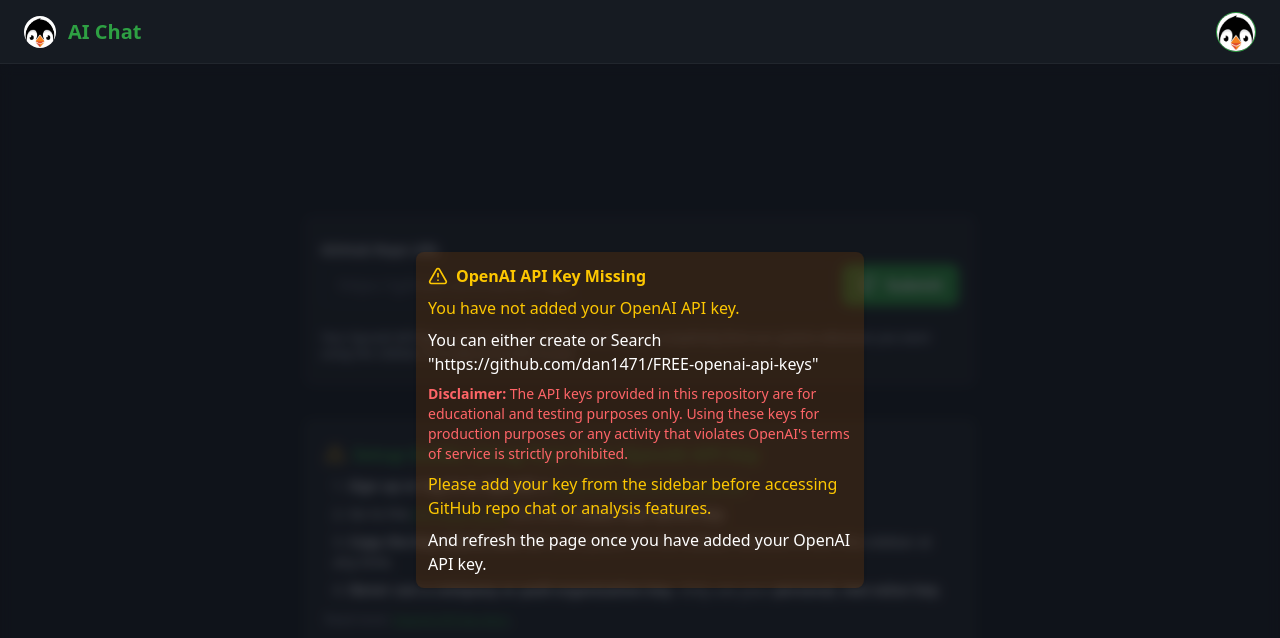
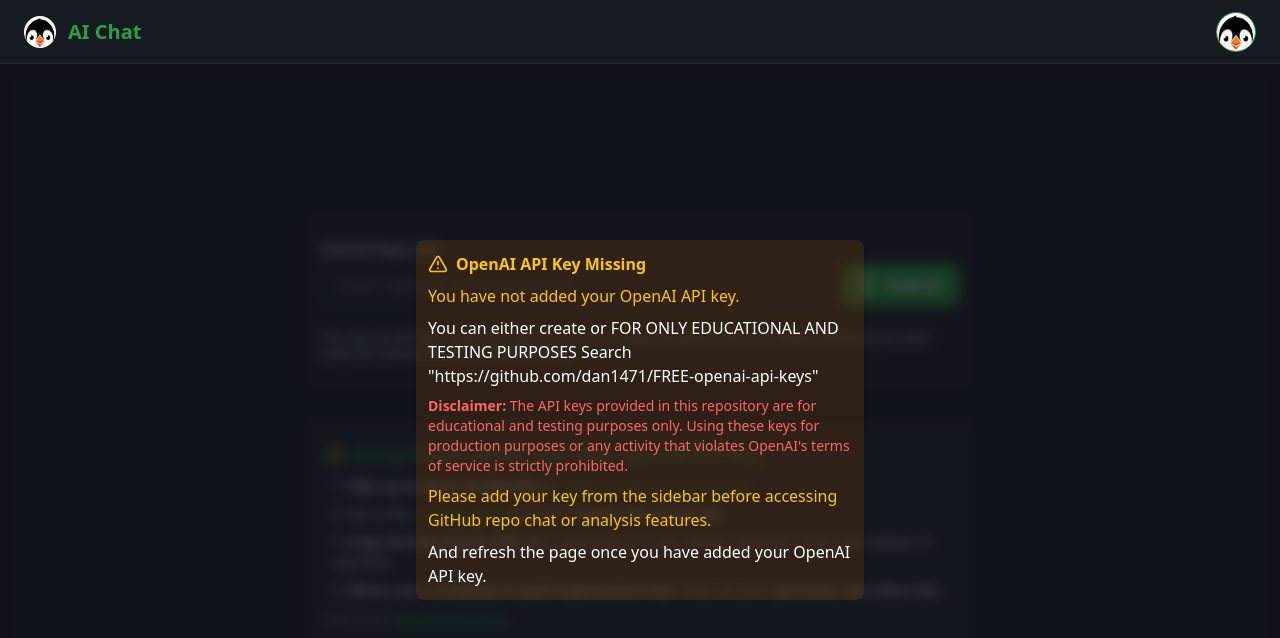
Before and after one commit to ATOMworkplace/gitRAG, a React (Vite) app in the folder frontend/: page /ai in a window 1280 px wide. Shown: the top 638 px of the page. Built offline with nearby package versions, Linux system fonts and the light colour scheme; no server answers.

Commit message:
Update ApiKeyWarning.jsx

```diff
--- a/frontend/src/components/ApiKeyWarning.jsx
+++ b/frontend/src/components/ApiKeyWarning.jsx
@@ -9,7 +9,7 @@
         <span className="font-semibold">OpenAI API Key Missing</span>
       </div>
       <p>You have not added your OpenAI API key.</p>
-      <p className="text-white">You can either create or Search "https://github.com/dan1471/FREE-openai-api-keys" </p>
+      <p className="text-white">You can either create or FOR ONLY EDUCATIONAL AND TESTING PURPOSES Search "https://github.com/dan1471/FREE-openai-api-keys" </p>
       <p className="text-red-400 text-sm">
         <span className="font-bold">Disclaimer:</span> The API keys provided in this repository are for educational and testing purposes only. Using these keys for production purposes or any activity that violates OpenAI's terms of service is strictly prohibited.
       </p>
```
